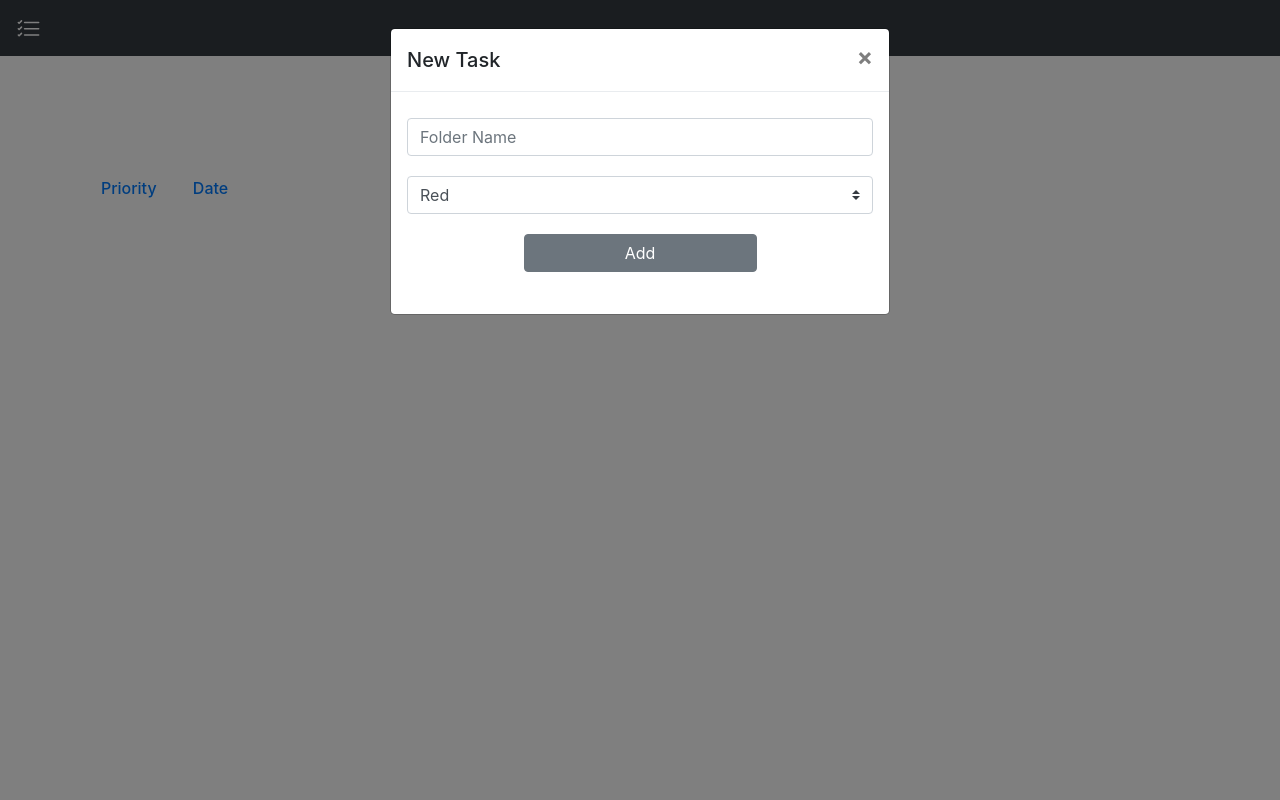
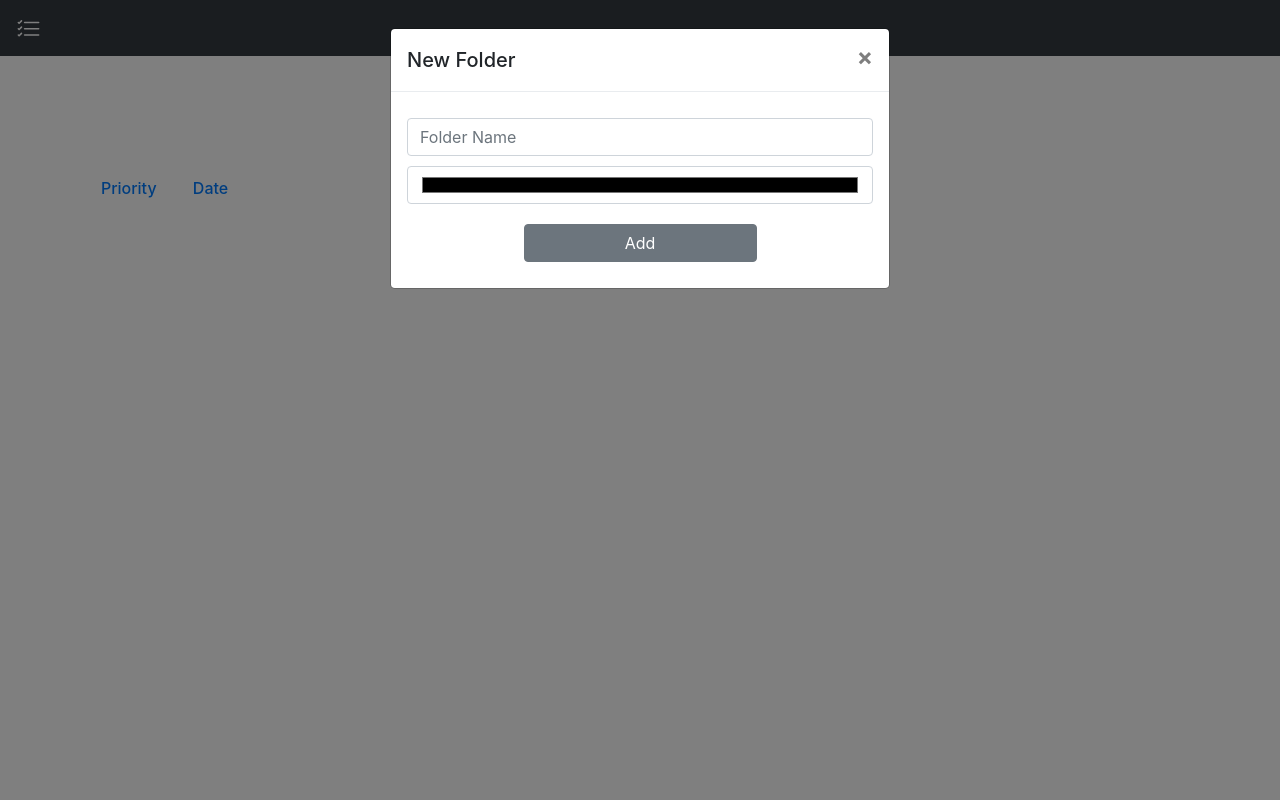
Before and after one commit to misterrager8/toDo-Py, a Flask app: page / in a window 1280 px wide, after a click that opens the changed part. Run offline with Flask 2, Linux system fonts and the light colour scheme; data that the repository does not hold is empty; some libraries are stand-ins or nearby versions.

Commit message:
Make visual tweaks to modal form
 - Change title to 'New Folder'

 - Replace color select w/ color input

```diff
--- a/modules/templates/index.html
+++ b/modules/templates/index.html
@@ -34,23 +34,16 @@
   <div class="modal-dialog">
     <div class="modal-content">
       <div class="modal-header">
-        <h5 class="modal-title">New Task</h5>
+        <h5 class="modal-title">New Folder</h5>
         <button type="button" class="close" data-dismiss="modal">
           <span>×</span>
         </button>
       </div>
       <div class="modal-body">
-        <form class="form-group add-form" method="POST" action="{{ url_for('index') }}">
+        <form class="add-form text-center" method="POST" action="{{ url_for('index') }}">
           <input name="folder_name" type="text" class="form-control" placeholder="Folder Name" autocomplete="off">
-          <select name="color" class="custom-select">
-            <option value="#fa1500">Red</option>
-            <option value="#fa7900">Orange</option>
-            <option value="#fae900">Yellow</option>
-            <option value="#47fa00">Green</option>
-            <option value="#0036fa">Blue</option>
-            <option value="#8900fa">Purple</option>
-          </select>
-          <button type="submit" class="btn btn-secondary col-6 offset-3">Add</button>
+          <input type="color" name="color" class="form-control form-control-color">
+          <button type="submit" class="btn btn-secondary col-6">Add</button>
         </form>
       </div>
     </div>
```
